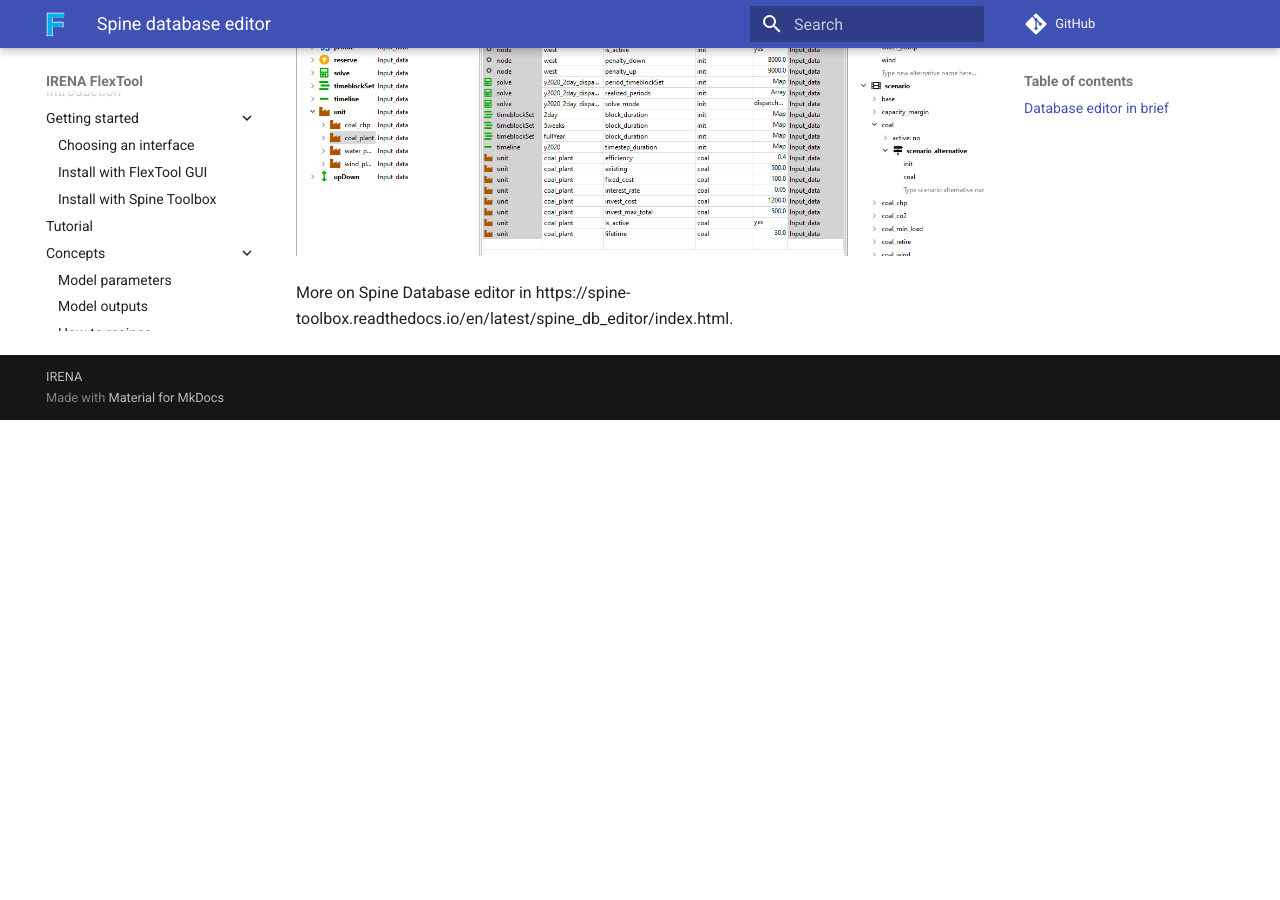
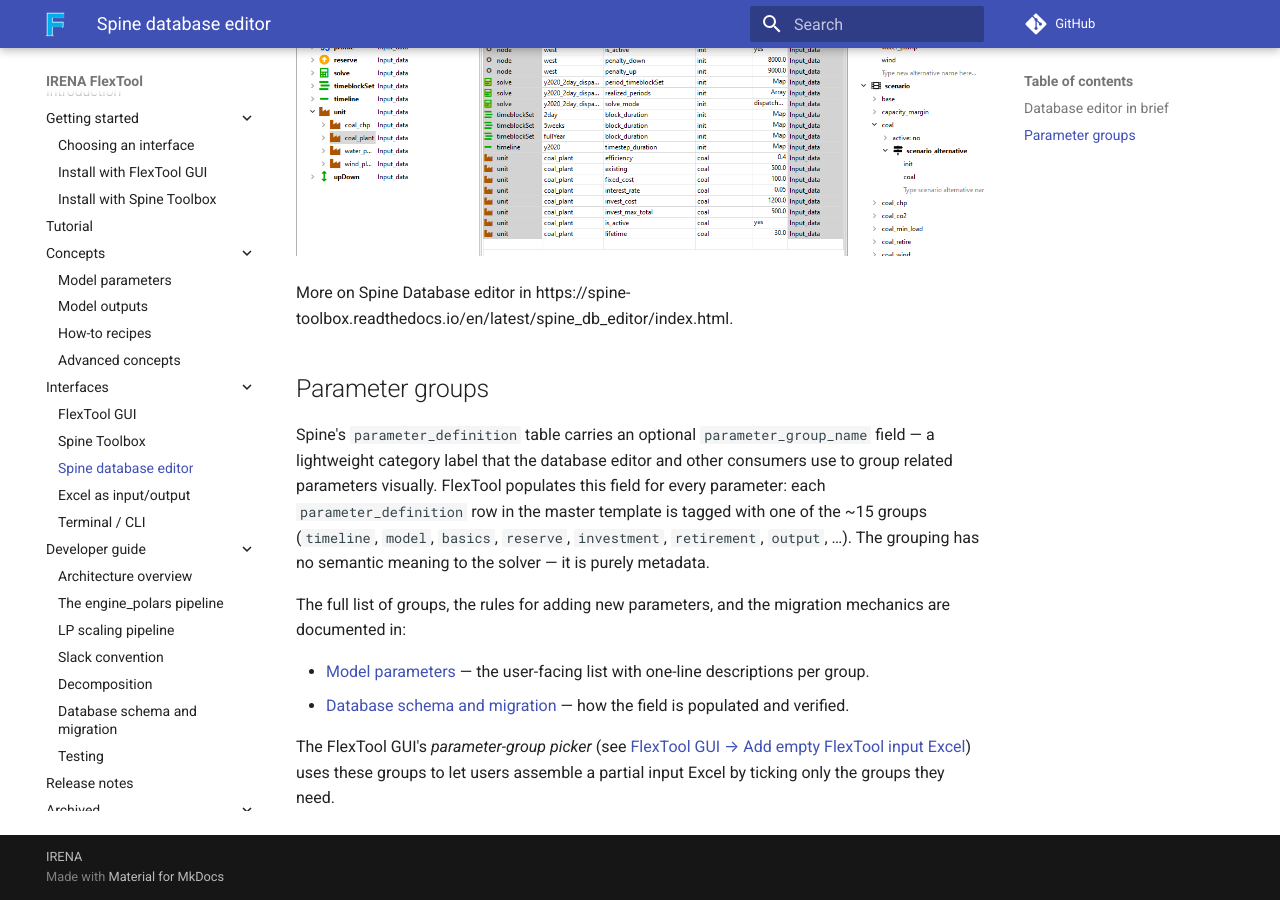
Before and after one commit to irena-flextool/flextool, an MkDocs documentation site: the page built from docs/spine_database.md, in a window 1280 px wide and 900 px high, scrolled down 1914 px. Built offline with MkDocs 1.6.1 and Material for MkDocs 9.7.7, drawn with Linux system fonts in a browser that asks for light colours; comment, search, counter and statistics services are not loaded; before the commit the page ends 2334 px from its top, so only the background shows below that.

Commit message:
docs/spine_database.md: add parameter-groups subsection with cross-links

```diff
--- a/docs/spine_database.md
+++ b/docs/spine_database.md
@@ -28,3 +28,14 @@ The database editor menu has options for how to display the data: table view, di
 ![Database editor](./img/toolbox/database_editor.png)
 
 More on Spine Database editor in https://spine-toolbox.readthedocs.io/en/latest/spine_db_editor/index.html.
+
+## Parameter groups
+
+Spine's `parameter_definition` table carries an optional `parameter_group_name` field — a lightweight category label that the database editor and other consumers use to group related parameters visually. FlexTool populates this field for every parameter: each `parameter_definition` row in the master template is tagged with one of the ~15 groups (`timeline`, `model`, `basics`, `reserve`, `investment`, `retirement`, `output`, …). The grouping has no semantic meaning to the solver — it is purely metadata.
+
+The full list of groups, the rules for adding new parameters, and the migration mechanics are documented in:
+
+- [Model parameters](reference.md#parameter-groups-metadata) — the user-facing list with one-line descriptions per group.
+- [Database schema and migration](dev/db_schema.md) — how the field is populated and verified.
+
+The FlexTool GUI's *parameter-group picker* (see [FlexTool GUI → Add empty FlexTool input Excel](flextool_gui_interface.md)) uses these groups to let users assemble a partial input Excel by ticking only the groups they need.
```
